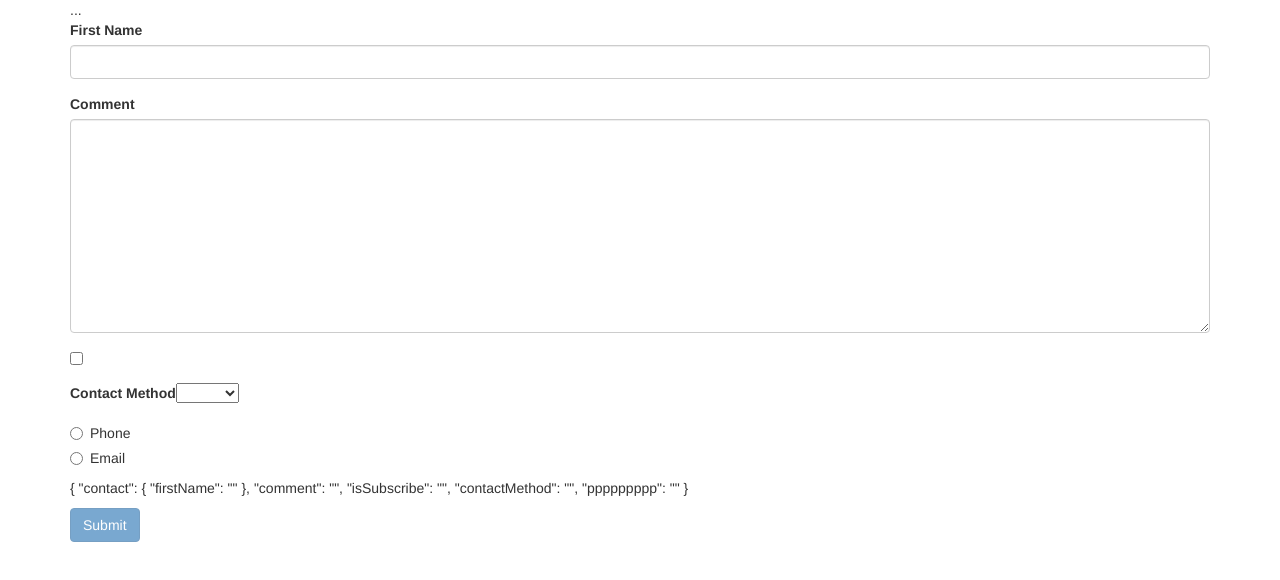
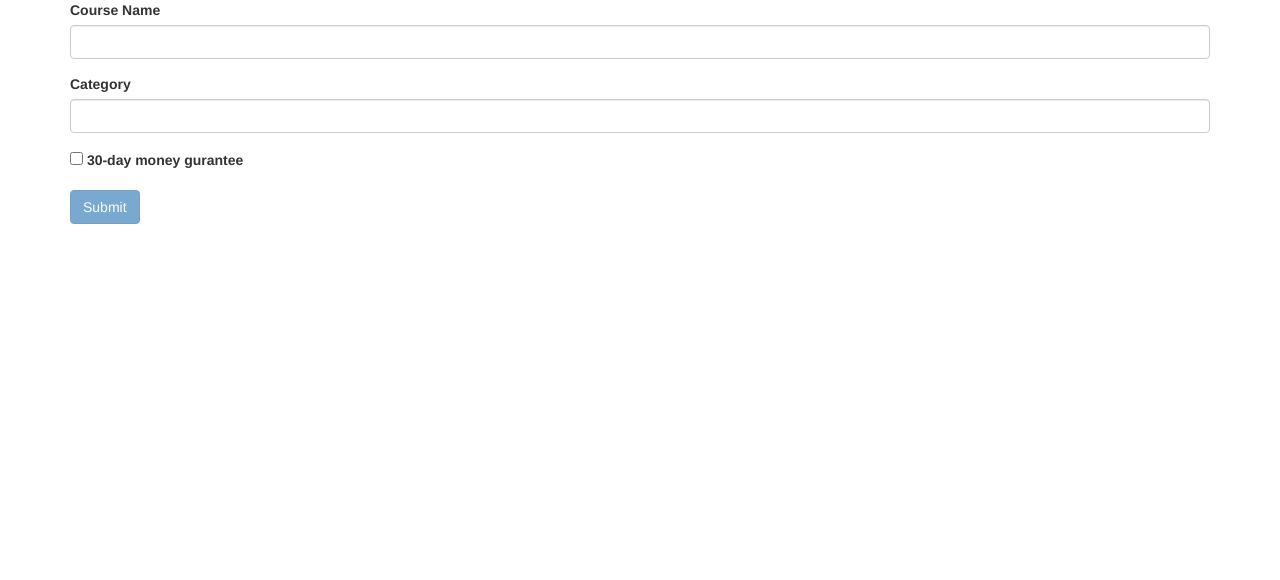
Before and after one commit to gagan0183/mosh-angular-prop, an Angular app in the folder hello-world/: page / in a window 1280 px wide. Shown: the top 580 px of the page. Built offline with nearby package versions, Linux system fonts and the light colour scheme.

Commit message:
course component

```diff
--- a/hello-world/src/app/app.component.html
+++ b/hello-world/src/app/app.component.html
@@ -1,3 +1,3 @@
 <div class="container">
-    <contact-form></contact-form>
+    <course-form></course-form>
 </div>
--- a/hello-world/src/app/app.module.ts
+++ b/hello-world/src/app/app.module.ts
@@ -18,6 +18,7 @@ import { LikeComponent } from './like/like.component';
 import { InputFormatDirective } from './input-format.directive';
 import { ZippyComponent } from './zippy/zippy.component';
 import { ContactFormComponent } from './contact-form/contact-form.component';
+import { CourseFormComponent } from './course-form/course-form.component';
 
 @NgModule({
   declarations: [
@@ -34,7 +35,8 @@ import { ContactFormComponent } from './contact-form/contact-form.component';
     LikeComponent,
     InputFormatDirective,
     ZippyComponent,
-    ContactFormComponent
+    ContactFormComponent,
+    CourseFormComponent
   ],
   imports: [
     BrowserModule,
--- /dev/null
+++ b/hello-world/src/app/course-form/course-form.component.html
@@ -0,0 +1,23 @@
+<form #f="ngForm" (ngSubmit)="submit(f)">
+  <div class="form-group">
+    <label for="courseName">Course Name</label>
+    <input required class="form-control" minlength="9" type="text" #courseName="ngModel" ngModel (change)="p(courseName)" name="courseName" id="courseName">
+    <div class="alert alert-danger" *ngIf="courseName.touched && !courseName.valid">
+      <div *ngIf="courseName.errors.required">Name is required</div>
+      <div *ngIf="courseName.errors.minlength">Name should be minimum {{courseName.errors.minlength.requiredLength}}</div>
+    </div>
+  </div>
+  <div class="form-group">
+    <label for="category">Category</label>
+    <input type="text" required class="form-control" ngModel #category="ngModel" name="category" id="category">
+    <div class="alert alert-danger" *ngIf="category.touched && !category.valid">
+        <div *ngIf="category.errors.required">Category is required</div>
+    </div>
+  </div>
+  <div class="form-group">
+    <label>
+      <input ngModel #guarantee type="checkbox" name="guarantee" id="guarantee">   30-day money gurantee
+    </label>
+  </div>
+  <button class="btn btn-primary" [disabled]="!f.valid">Submit</button>
+</form>
--- /dev/null
+++ b/hello-world/src/app/course-form/course-form.component.ts
@@ -0,0 +1,18 @@
+import { Component, OnInit } from '@angular/core';
+
+@Component({
+  selector: 'course-form',
+  templateUrl: './course-form.component.html',
+  styleUrls: ['./course-form.component.css']
+})
+export class CourseFormComponent implements OnInit {
+
+  constructor() { }
+
+  ngOnInit() {
+  }
+
+  p(val) {
+    console.log(val);
+  }
+}
```
Also changed, not shown: hello-world/src/app/course-form/course-form.component.css (added), 2 other files (tests, documents, lock files or other folders).
